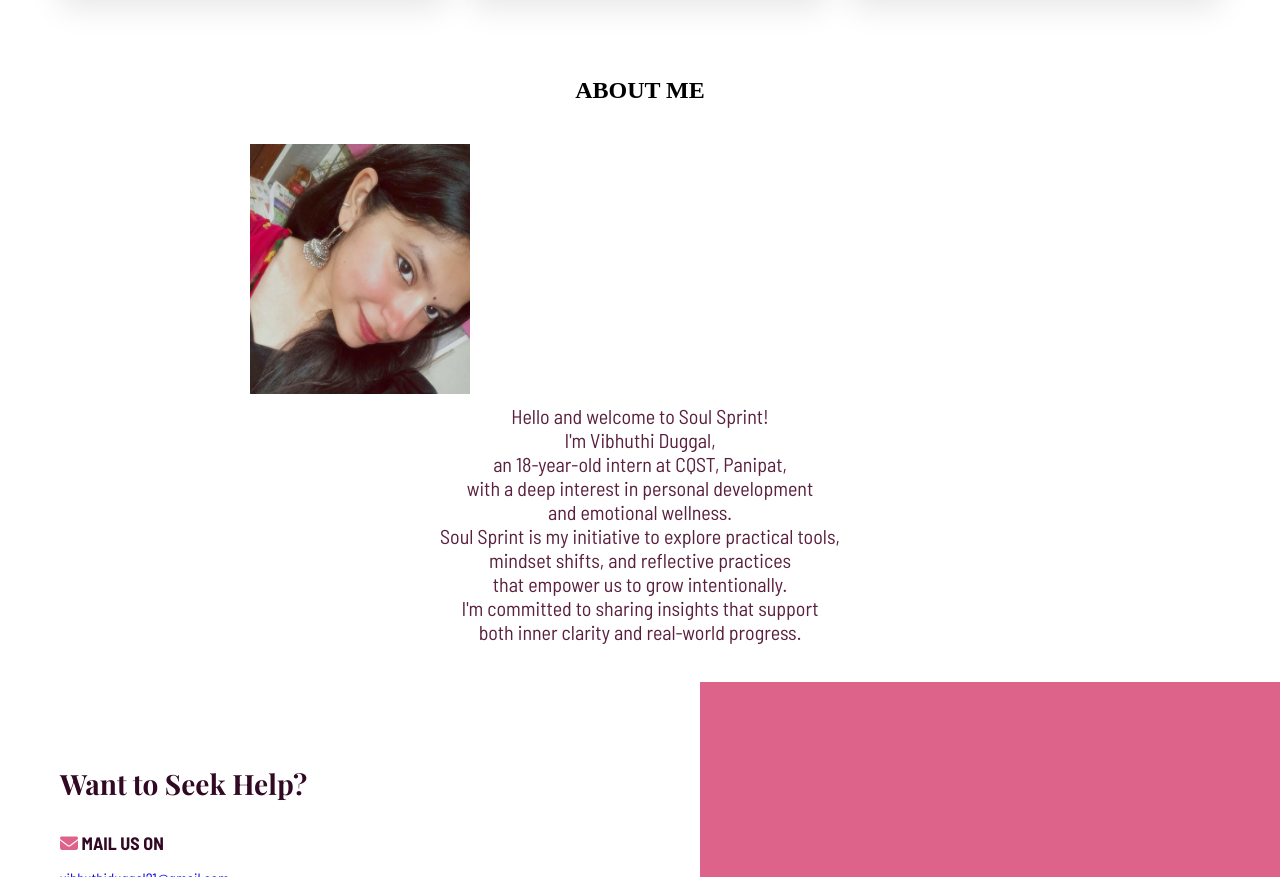
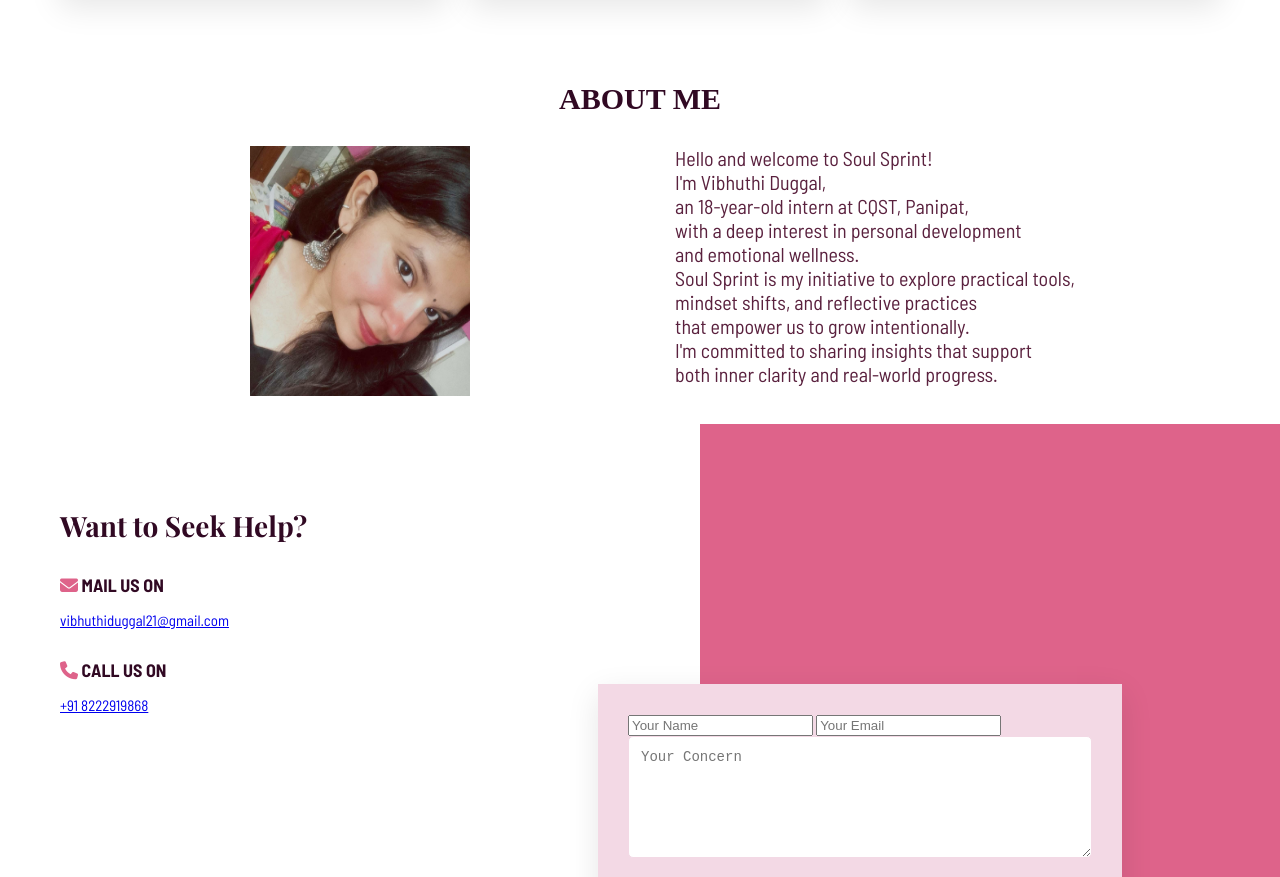
Before and after one commit to vibhuthiduggal/Soul-Sprint, a plain HTML site: page index.html in a window 1280 px wide. Shown: the part 5250-6127 px from the top of the page. Drawn offline with nearby package versions, Linux system fonts and the light colour scheme; a web font is replaced by a local one.

Commit message:
Add files via upload

```diff
--- a/css/style.css
+++ b/css/style.css
@@ -714,23 +714,30 @@
      color: #5a213e;
      font-size: 18px;
 }
-.aboutus p{
+.aboutus {
+    display: grid;
+    grid-template-columns: auto auto;
+    column-gap: 0px;
+}
+
+
+
+
+.intro {
     margin-top: 30px;
-    text-align: center;
+
     font-family: "Barlow Semi Condensed", sans-serif;
     color: #5a213e;
     font-size: 20px;
-    margin-top: 0;
 }
-.aboutus h2{
+#aboutme {
     color: #310923;
     text-align: center;
-    margin-bottom: 0;
+    margin-bottom: 10px;
+    font-size: 30px;
 }
 
-#imgg {
-    align-items: center;
-}
+
 .boxtext2{
      color: grey;
 }
```
